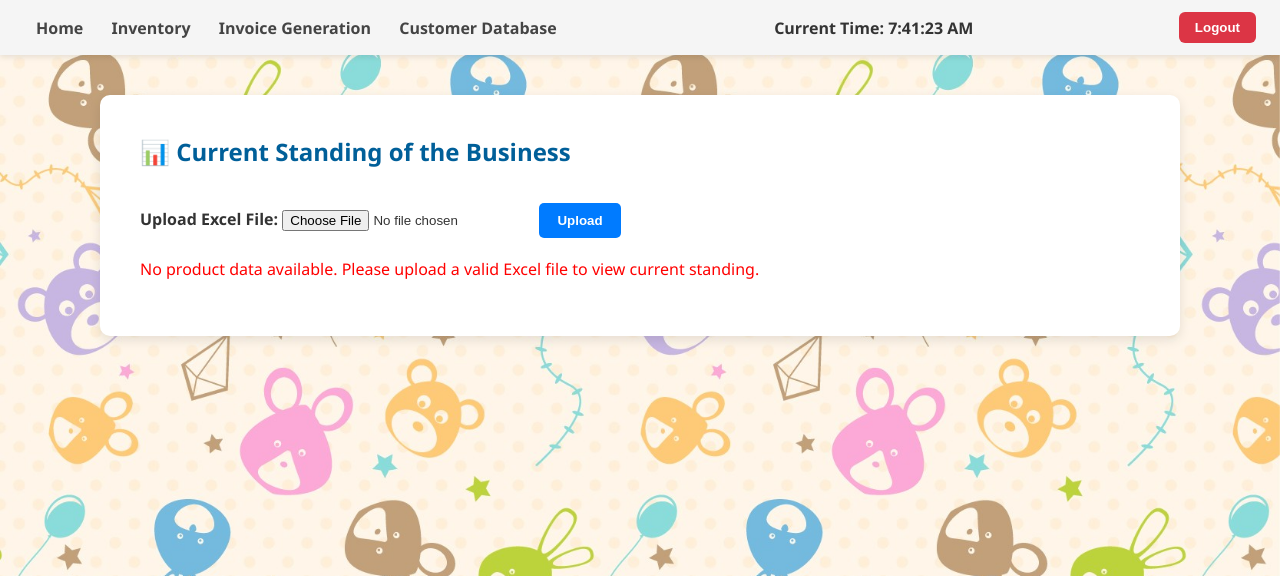
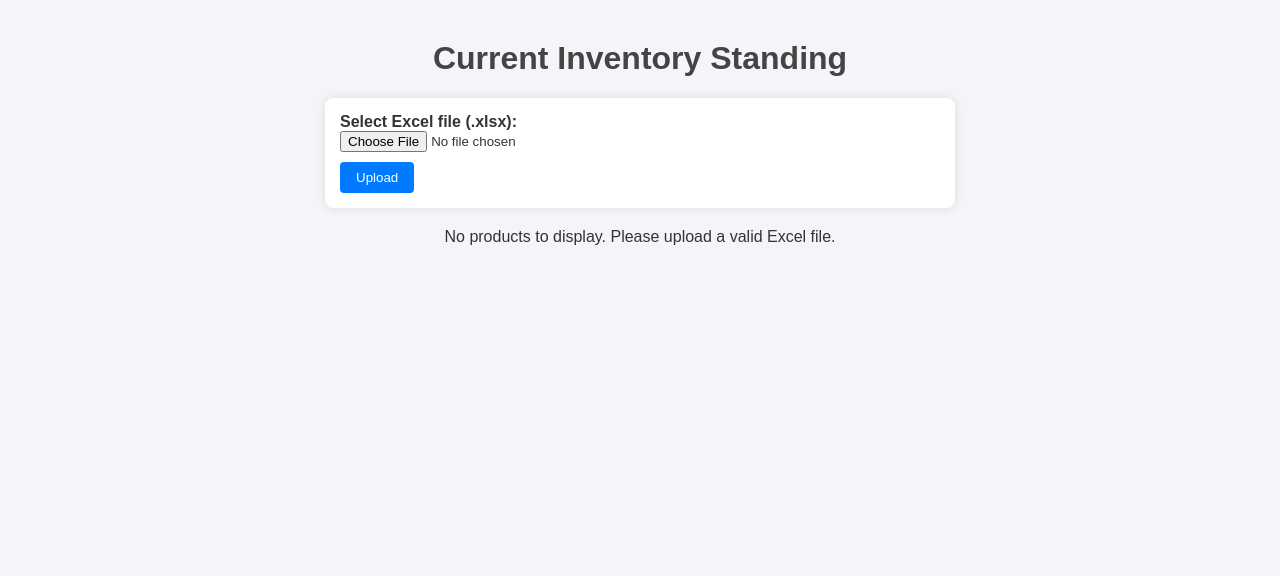
Before and after one commit to TahaChuna/RetailWebApp, a Flask app: page /inventory in a window 1280 px wide. Shown: the top 576 px of the page. Run offline with Flask 3, Linux system fonts and the light colour scheme; the visitor is signed in with stand-in values (Sample User, id 1).

Commit message:
Initial commit

```diff
--- a/requirements.txt
+++ b/requirements.txt
@@ -12,3 +12,4 @@ SQLAlchemy==2.0.41
 Werkzeug==3.1.3
 xlsxwriter==3.2.5
 gunicorn==22.0.0
+psycopg2-binary
--- a/templates/current_standing.html
+++ b/templates/current_standing.html
@@ -1,74 +1,122 @@
-{% extends 'dashboard.html' %}
+<!DOCTYPE html>
+<html>
+<head>
+    <title>Inventory Standing</title>
+    <meta charset="UTF-8">
+    <meta name="viewport" content="width=device-width, initial-scale=1.0">
+    <style>
+        body {
+            font-family: Arial, sans-serif;
+            margin: 40px;
+            background-color: #f4f4f9;
+            color: #333;
+        }
 
-{% block title %}Current Standing - Diamond Kids Wear{% endblock %}
+        h1 {
+            text-align: center;
+            color: #444;
+        }
 
-{% block content %}
-<h2>📊 Current Standing of the Business</h2>
+        form {
+            margin: 20px auto;
+            max-width: 600px;
+            padding: 15px;
+            background: #fff;
+            border-radius: 8px;
+            box-shadow: 0 0 10px rgba(0,0,0,0.1);
+        }
 
-<!-- Upload Form -->
-<form method="POST" action="{{ url_for('current_standing') }}" enctype="multipart/form-data" style="margin-bottom: 20px;">
-    <label for="file"><strong>Upload Excel File:</strong></label>
-    <input type="file" name="file" id="file" required>
-    <button type="submit" class="button">Upload</button>
-</form>
+        form input[type="file"] {
+            margin-bottom: 10px;
+        }
 
-<!-- Upload Success Message -->
-{% if upload_success %}
-    <p style="color: green; font-weight: bold;">✅ File uploaded successfully!</p>
-{% endif %}
+        form button {
+            padding: 8px 16px;
+            background-color: #007BFF;
+            color: white;
+            border: none;
+            border-radius: 4px;
+            cursor: pointer;
+        }
 
-<!-- Product Table -->
-{% if products and products|length > 0 %}
-    <!-- Search -->
-    <input type="text" id="searchInput" placeholder="Search by Product ID..." onkeyup="searchTable()" style="padding: 8px; width: 300px; margin-bottom: 20px;">
+        form button:hover {
+            background-color: #0056b3;
+        }
 
-    <table id="productTable" border="1" cellpadding="10" cellspacing="0" style="width: 100%; border-collapse: collapse;">
-        <thead style="background-color: #e0e0e0;">
+        table {
+            width: 100%;
+            border-collapse: collapse;
+            margin-top: 30px;
+            background: white;
+        }
+
+        th, td {
+            border: 1px solid #ccc;
+            padding: 10px;
+            text-align: center;
+        }
+
+        th {
+            background-color: #007BFF;
+            color: white;
+        }
+
+        .success { color: green; font-weight: bold; text-align: center; }
+        .error { color: red; text-align: center; }
+    </style>
+</head>
+<body>
+
+    <h1>Current Inventory Standing</h1>
+
+    {% with messages = get_flashed_messages(with_categories=true) %}
+      {% if messages %}
+        <ul>
+        {% for category, message in messages %}
+          <li class="{{ category }}">{{ message }}</li>
+        {% endfor %}
+        </ul>
+      {% endif %}
+    {% endwith %}
+
+    <form action="/inventory" method="post" enctype="multipart/form-data">
+        <label><strong>Select Excel file (.xlsx):</strong></label><br>
+        <input type="file" name="file" accept=".xlsx" required><br>
+        <button type="submit">Upload</button>
+    </form>
+
+    {% if upload_success %}
+        <p class="success">File uploaded and processed successfully!</p>
+    {% endif %}
+
+    {% if products %}
+        <table>
             <tr>
                 <th>Product ID</th>
-                <th>Product Name</th>
+                <th>Name</th>
                 <th>Quantity Sold</th>
-                <th>Remaining Quantity</th>
+                <th>Quantity Remaining</th>
                 <th>Cost Price</th>
                 <th>Selling Price</th>
                 <th>Total Sales</th>
                 <th>Profit</th>
             </tr>
-        </thead>
-        <tbody>
-            {% for product in products %}
+            {% for p in products %}
             <tr>
-                <td>{{ product.id }}</td>
-                <td>{{ product.name }}</td>
-                <td>{{ product.qty_sold }}</td>
-                <td>{{ product.qty_remaining }}</td>
-                <td>₹{{ "%.2f"|format(product.cost_price) }}</td>
-                <td>₹{{ "%.2f"|format(product.selling_price) }}</td>
-                <td>₹{{ "%.2f"|format(product.total_sales) }}</td>
-                <td>₹{{ "%.2f"|format(product.profit) }}</td>
+                <td>{{ p.id }}</td>
+                <td>{{ p.name }}</td>
+                <td>{{ p.qty_sold }}</td>
+                <td>{{ p.qty_remaining }}</td>
+                <td>{{ p.cost_price }}</td>
+                <td>{{ p.selling_price }}</td>
+                <td>{{ p.total_sales }}</td>
+                <td>{{ p.profit }}</td>
             </tr>
             {% endfor %}
-        </tbody>
-    </table>
-{% else %}
-    <p style="color: red;">No product data available. Please upload a valid Excel file to view current standing.</p>
-{% endif %}
+        </table>
+    {% else %}
+        <p style="text-align: center;">No products to display. Please upload a valid Excel file.</p>
+    {% endif %}
 
-<!-- JavaScript Search Filter -->
-<script>
-function searchTable() {
-    const input = document.getElementById("searchInput");
-    const filter = input.value.toUpperCase();
-    const table = document.getElementById("productTable");
-    const tr = table.getElementsByTagName("tr");
-
-    for (let i = 1; i < tr.length; i++) {
-        const td = tr[i].getElementsByTagName("td")[0];
-        if (td) {
-            const txtValue = td.textContent || td.innerText;
-            tr[i].style.display = txtValue.toUpperCase().includes(filter) ? "" : "none";
-        }
-    }
-}
-</script>
-{% endblock %}
+</body>
+</html>
--- a/templates/dashboard.html
+++ b/templates/dashboard.html
@@ -118,7 +118,7 @@
     <div class="navbar">
         <div class="nav-links">
             <a href="{{ url_for('home') }}">Home</a>
-            <a href="{{ url_for('current_standing') }}">Inventory</a>
+            <a href="{{ url_for('inventory') }}">Inventory</a>
             <a href="{{ url_for('invoice') }}">Invoice Generation</a>
             <a href="{{ url_for('customer_database') }}">Customer Database</a>
         </div>
--- a/templates/home.html
+++ b/templates/home.html
@@ -110,7 +110,7 @@
     <nav class="navbar">
         <div class="nav-links">
             <a href="{{ url_for('home') }}">Home</a>
-            <a href="{{ url_for('current_standing') }}">Inventory</a>
+            <a href="{{ url_for('inventory') }}">Inventory</a>
             <a href="{{ url_for('invoice') }}">Invoice Generation</a>
             <a href="{{ url_for('invoices') }}">Invoice History</a>
         </div>
```
Also changed, not shown: templates/inventory.html (added, +74 -0 lines), instance/invoices.db, 2 other files.
